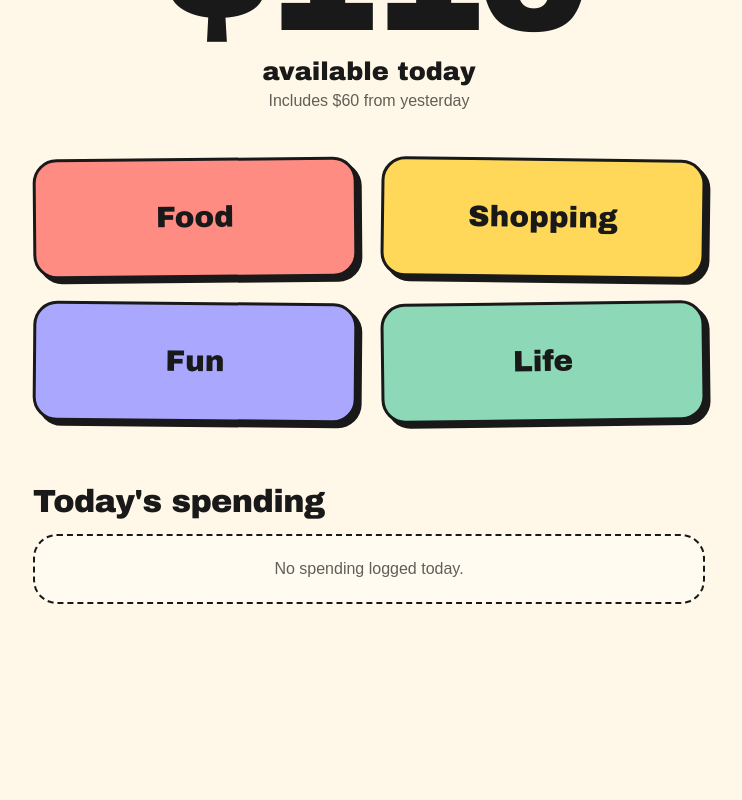
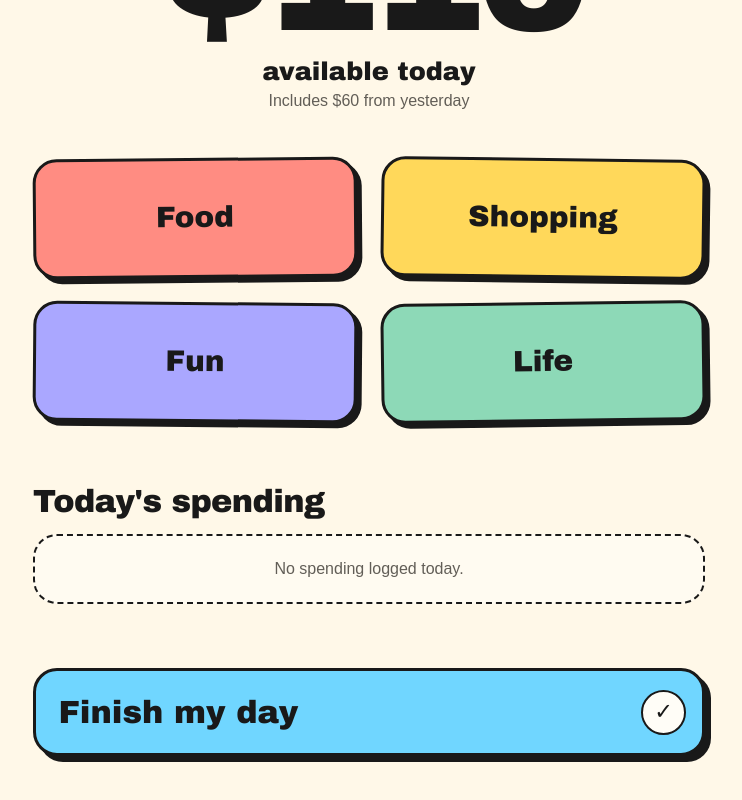
Before and after one commit to sharonmc-cloud/budgeting-app, a React (Vite) app: page / in a window 1280 px wide. Shown: the part 210-1010 px from the top of the page, without its empty margins (271-1013 px from the left). Before the commit the page ends 878 px from the top, so only its background shows below. Built offline with nearby package versions, Linux system fonts and the light colour scheme; a web font is replaced by a local one.

Commit message:
Add Finish My Day completion interaction

```diff
--- a/src/App.css
+++ b/src/App.css
@@ -1,7 +1,7 @@
 .today {
   width: min(100%, 44rem);
   margin-inline: auto;
-  padding: var(--space-6) var(--space-4) var(--space-8);
+  padding: var(--space-6) var(--space-4) calc(8.5rem + env(safe-area-inset-bottom));
 }
 
 .today__header {
@@ -322,6 +322,152 @@
   font-weight: 700;
 }
 
+.day-finish {
+  position: fixed;
+  z-index: 10;
+  right: 0;
+  bottom: 0;
+  left: 0;
+  padding: var(--space-3) var(--space-4)
+    calc(var(--space-3) + env(safe-area-inset-bottom));
+  background: linear-gradient(
+    to top,
+    var(--color-background) 75%,
+    rgb(255 248 232 / 0%)
+  );
+}
+
+.day-finish__button,
+.day-complete {
+  width: min(100%, 42rem);
+  margin-inline: auto;
+  border: var(--border-bold);
+  border-radius: var(--radius-md);
+  color: var(--color-ink);
+  background: #70d6ff;
+  box-shadow: 6px 6px 0 var(--color-ink);
+}
+
+.day-finish__button {
+  display: flex;
+  align-items: center;
+  justify-content: space-between;
+  min-height: 4.75rem;
+  padding: 0.75rem 1rem 0.75rem 1.4rem;
+  font-family: var(--font-display);
+  font-size: 1.65rem;
+  font-weight: 700;
+  cursor: pointer;
+  transition: box-shadow 120ms ease, filter 120ms ease, transform 120ms ease;
+}
+
+.day-finish__button:hover {
+  filter: saturate(1.15) brightness(1.03);
+  box-shadow: 8px 8px 0 var(--color-ink);
+  transform: translate(-2px, -2px);
+}
+
+.day-finish__button:active {
+  box-shadow: 1px 1px 0 var(--color-ink);
+  transform: translate(5px, 5px);
+}
+
+.day-finish__button-mark {
+  display: grid;
+  width: 2.8rem;
+  height: 2.8rem;
+  place-items: center;
+  border: 2px solid var(--color-ink);
+  border-radius: 50%;
+  background: var(--color-surface);
+  font-size: 1.4rem;
+  line-height: 1;
+}
+
+.day-complete {
+  position: relative;
+  overflow: hidden;
+  padding: 0.85rem 1.25rem 1rem;
+  text-align: center;
+  animation: completion-pop 420ms cubic-bezier(0.2, 0.9, 0.3, 1.25) both;
+}
+
+.day-complete__eyebrow {
+  font-size: 0.75rem;
+  font-weight: 700;
+  letter-spacing: 0.09em;
+  line-height: 1;
+  text-transform: uppercase;
+}
+
+.day-complete__title {
+  margin: 0.2rem 0 0;
+  font-family: var(--font-display);
+  font-size: 1.65rem;
+  line-height: 1;
+}
+
+.day-complete__rollover {
+  margin-top: 0.3rem;
+  font-size: 1rem;
+}
+
+.day-complete__rollover strong {
+  font-family: var(--font-display);
+  font-size: 1.2em;
+}
+
+.celebration span {
+  --burst-angle: calc(var(--burst-index) * 30deg);
+  position: absolute;
+  top: 50%;
+  left: 50%;
+  width: 0.45rem;
+  height: 0.75rem;
+  border: 2px solid var(--color-ink);
+  background: var(--color-yellow);
+  opacity: 0;
+  animation: confetti-burst 650ms ease-out both;
+  animation-delay: calc(var(--burst-index) * 16ms);
+}
+
+.celebration span:nth-child(3n + 2) {
+  border-radius: 50%;
+  background: var(--color-lavender);
+}
+
+.celebration span:nth-child(3n) {
+  background: var(--color-coral);
+}
+
+.celebration span:nth-child(1) { --burst-index: 0; }
+.celebration span:nth-child(2) { --burst-index: 1; }
+.celebration span:nth-child(3) { --burst-index: 2; }
+.celebration span:nth-child(4) { --burst-index: 3; }
+.celebration span:nth-child(5) { --burst-index: 4; }
+.celebration span:nth-child(6) { --burst-index: 5; }
+.celebration span:nth-child(7) { --burst-index: 6; }
+.celebration span:nth-child(8) { --burst-index: 7; }
+.celebration span:nth-child(9) { --burst-index: 8; }
+.celebration span:nth-child(10) { --burst-index: 9; }
+.celebration span:nth-child(11) { --burst-index: 10; }
+.celebration span:nth-child(12) { --burst-index: 11; }
+
+@keyframes completion-pop {
+  from {
+    opacity: 0;
+    transform: scale(0.92) rotate(-1deg);
+  }
+}
+
+@keyframes confetti-burst {
+  15% { opacity: 1; }
+  to {
+    opacity: 0;
+    transform: rotate(var(--burst-angle)) translateY(-7rem) rotate(180deg);
+  }
+}
+
 button:focus-visible,
 input:focus-visible {
   outline: 4px solid var(--color-focus);
@@ -345,6 +491,7 @@ input:focus-visible {
 @media (min-width: 42rem) {
   .today {
     padding-top: var(--space-8);
+    padding-bottom: var(--space-8);
   }
 
   .categories {
@@ -358,6 +505,22 @@ input:focus-visible {
 
   .expense-entry {
     padding: var(--space-6);
+  }
+
+  .day-finish {
+    position: static;
+    margin-top: var(--space-8);
+    padding: 0;
+    background: none;
+  }
+
+  .day-finish__button {
+    min-height: 5.5rem;
+    font-size: 2rem;
+  }
+
+  .day-complete {
+    padding: var(--space-5);
   }
 }
 
--- a/src/App.tsx
+++ b/src/App.tsx
@@ -9,6 +9,53 @@ type Transaction = {
 }
 
 const transactionsStorageKey = 'transactions'
+const dayCompletionsStorageKey = 'dayCompletions'
+
+type DayCompletions = Record<string, boolean>
+
+function getTodayKey() {
+  const today = new Date()
+  const offsetDate = new Date(
+    today.getTime() - today.getTimezoneOffset() * 60 * 1000,
+  )
+
+  return offsetDate.toISOString().slice(0, 10)
+}
+
+function loadDayCompletions(): DayCompletions {
+  try {
+    const storedCompletions = JSON.parse(
+      localStorage.getItem(dayCompletionsStorageKey) ?? '{}',
+    )
+
+    if (
+      typeof storedCompletions !== 'object' ||
+      storedCompletions === null ||
+      Array.isArray(storedCompletions)
+    ) {
+      return {}
+    }
+
+    return Object.entries(storedCompletions).reduce<DayCompletions>(
+      (completions, [date, completed]) => {
+        if (/^\d{4}-\d{2}-\d{2}$/.test(date) && completed === true) {
+          completions[date] = true
+        }
+
+        return completions
+      },
+      {},
+    )
+  } catch {
+    return {}
+  }
+}
+
+function formatRollover(amount: number) {
+  if (amount > 0) return `+$${amount}`
+  if (amount < 0) return `−$${Math.abs(amount)}`
+  return '$0'
+}
 
 function createTransactionId() {
   return (
@@ -60,10 +107,20 @@ function App() {
     useState<Transaction[]>(loadTransactions)
   const [editingId, setEditingId] = useState<string | null>(null)
   const [editingAmount, setEditingAmount] = useState('')
+  const [dayCompletions, setDayCompletions] =
+    useState<DayCompletions>(loadDayCompletions)
+  const todayKey = getTodayKey()
 
   useEffect(() => {
     localStorage.setItem(transactionsStorageKey, JSON.stringify(transactions))
   }, [transactions])
+
+  useEffect(() => {
+    localStorage.setItem(
+      dayCompletionsStorageKey,
+      JSON.stringify(dayCompletions),
+    )
+  }, [dayCompletions])
 
   useEffect(() => {
     if (selectedCategory) amountInputRef.current?.focus()
@@ -140,6 +197,7 @@ function App() {
 
   const availableToday = previousDayBalance + dailyBaseline - totalSpent
   const categories = ['Food', 'Shopping', 'Fun', 'Life']
+  const isTodayComplete = dayCompletions[todayKey] === true
 
   return (
     <main className="today">
@@ -281,6 +339,45 @@ function App() {
           </div>
         )}
       </section>
+
+      <section
+        className={`day-finish${isTodayComplete ? ' day-finish--complete' : ''}`}
+        aria-labelledby={isTodayComplete ? 'day-complete-title' : undefined}
+      >
+        {isTodayComplete ? (
+          <div className="day-complete" role="status" aria-live="polite">
+            <div className="celebration" aria-hidden="true">
+              {Array.from({ length: 12 }, (_, index) => (
+                <span key={index} />
+              ))}
+            </div>
+            <p className="day-complete__eyebrow">Checked in</p>
+            <h2 className="day-complete__title" id="day-complete-title">
+              Day complete.
+            </h2>
+            <p className="day-complete__rollover">
+              <strong>{formatRollover(availableToday)}</strong> rolls into
+              tomorrow.
+            </p>
+          </div>
+        ) : (
+          <button
+            className="day-finish__button"
+            type="button"
+            onClick={() =>
+              setDayCompletions((completions) => ({
+                ...completions,
+                [todayKey]: true,
+              }))
+            }
+          >
+            <span>Finish my day</span>
+            <span className="day-finish__button-mark" aria-hidden="true">
+              ✓
+            </span>
+          </button>
+        )}
+      </section>
     </main>
   )
 }
```
